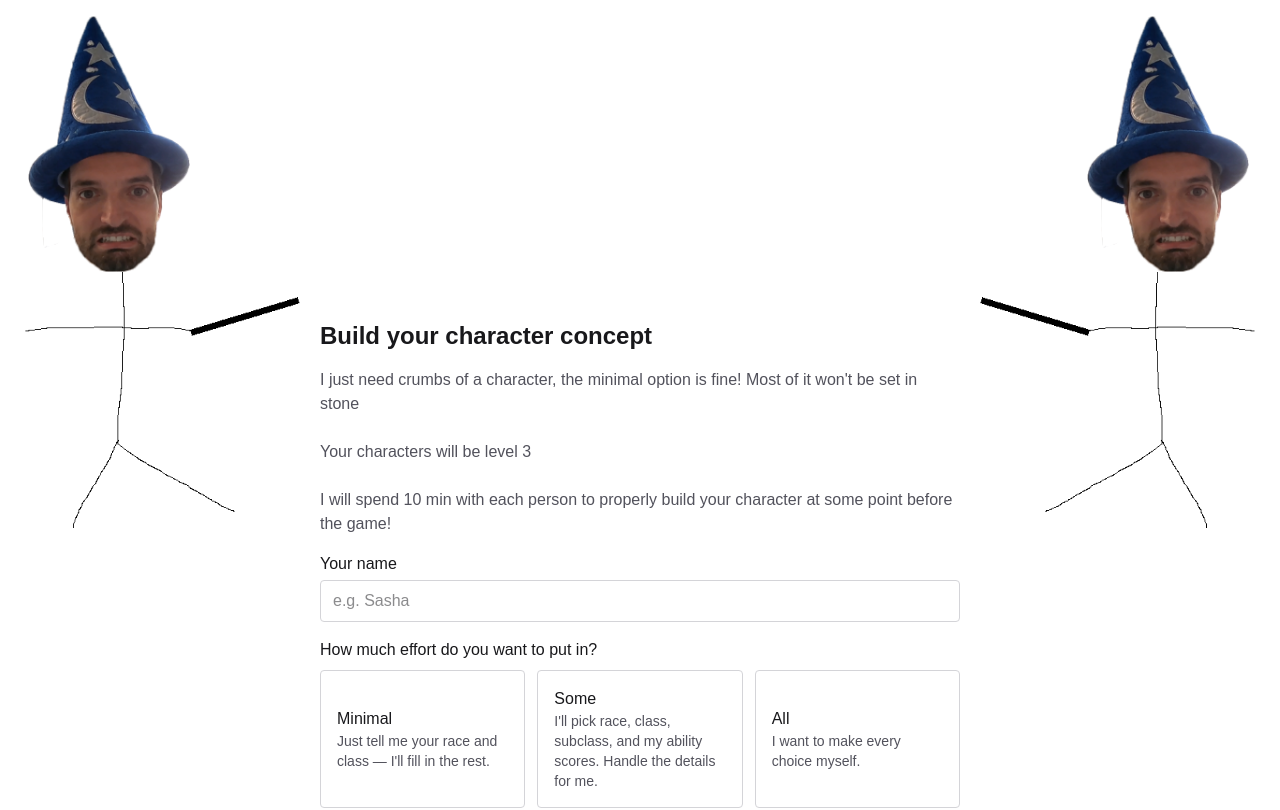
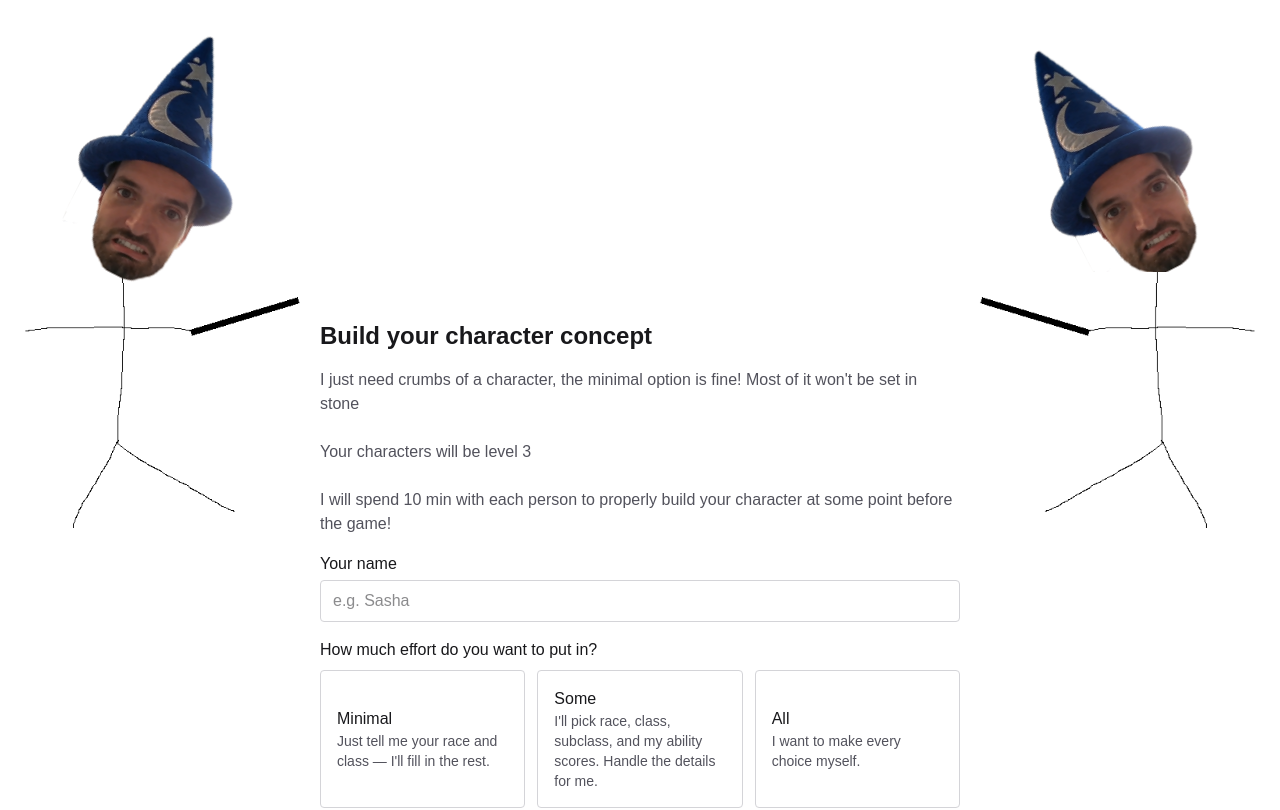
Before and after one commit to ssreckovic/dnd-selector, a Next.js app: page / in a window 1280 px wide. Shown: the top 810 px of the page. Built offline with nearby package versions, Linux system fonts and the light colour scheme.

Commit message:
animate wizard iain

```diff
--- a/app/globals.css
+++ b/app/globals.css
@@ -36,3 +36,23 @@ input:not([type]),
 textarea {
   cursor: url('../public/img/lan-gold-32x32.png') 16 16, text;
 }
+
+@keyframes wizard-tilt-forward {
+  0%, 100% { transform: rotate(5deg); }
+  50% { transform: rotate(-30deg); }
+}
+
+@keyframes wizard-tilt-backward {
+  0%, 100% { transform: rotate(-5deg); }
+  50% { transform: rotate(30deg); }
+}
+
+.animate-wizard-tilt-forward {
+  transform-origin: bottom center;
+  animation: wizard-tilt-forward 4s ease-in-out infinite;
+}
+
+.animate-wizard-tilt-backward {
+  transform-origin: bottom center;
+  animation: wizard-tilt-backward 4s ease-in-out infinite;
+}
--- a/components/people/WizardIain.tsx
+++ b/components/people/WizardIain.tsx
@@ -5,7 +5,7 @@ export default function WizardIain({ flip=false, className, headClass }: { flip?
       <div className={`flex flex-col w-fit ${className}`}>
          <img
             src={assetPath("/img/lan-wizard.png")}
-            className={`h-full w-fit object-contain ${flip ? "ml-[17%]" : "ml-[4%]"} ${headClass || ""}`}
+            className={`h-full w-fit object-contain ${flip ? "ml-[17%] animate-wizard-tilt-forward" : "ml-[4%] animate-wizard-tilt-backward"} ${headClass || ""}`}
          />
          <img
             src={assetPath("/img/sticks.png")}
```
